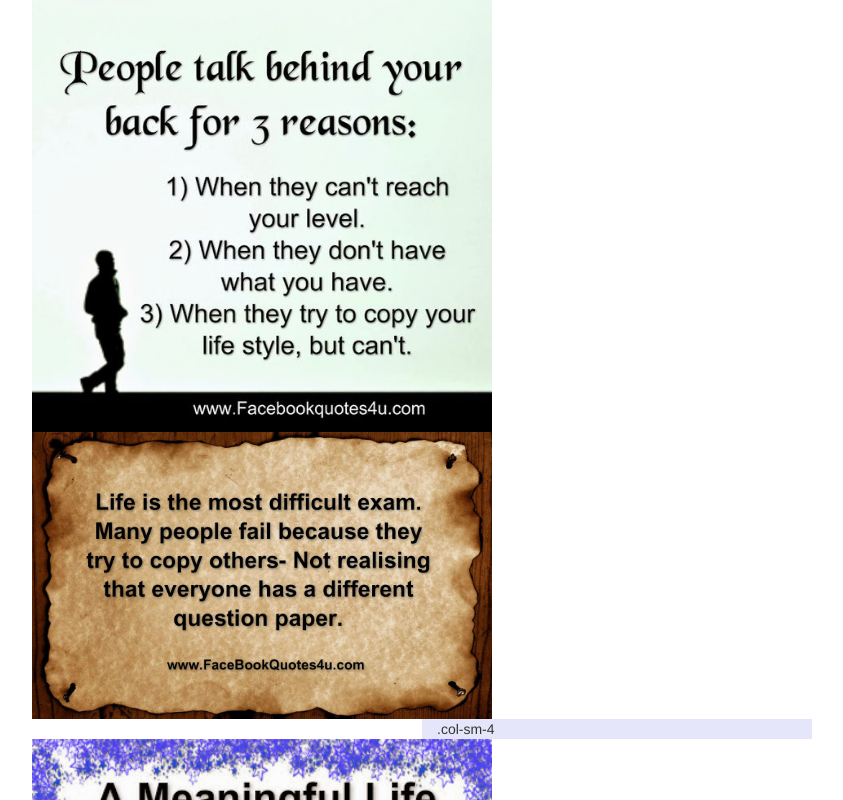
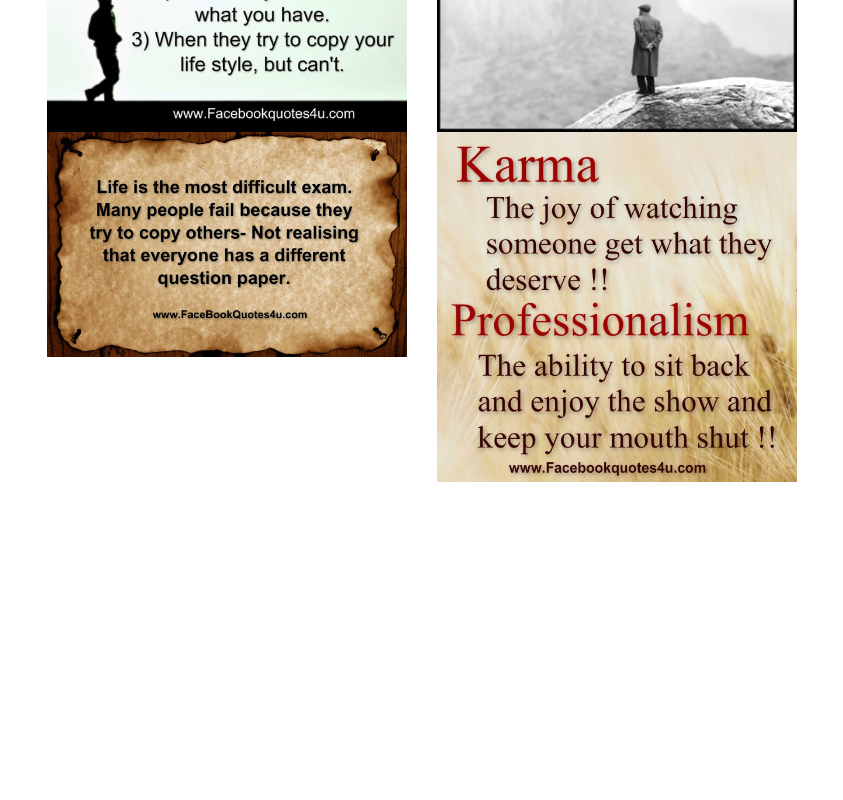
Before and after one commit to rodarodolfo/IdiomTrendsPage3.github.io, a plain HTML site: page index.html in a window 1280 px wide. Shown: the part 1140-1940 px from the top of the page, without its empty margins (23-866 px from the left). After the commit the page ends 1622 px from the top, so only its background shows below. Drawn offline with nearby package versions, Linux system fonts and the light colour scheme.

Commit message:
Update index.html

```diff
--- a/index.html
+++ b/index.html
@@ -34,19 +34,19 @@
 
     <div class="container">
     <div class="row">
-    <div class="col-sm-4"></div>
+    <div class="col-sm-4">
       <img class="img-responsive" src="life1.jpg" alt="Chania" width="460" height="345">
       <img class="img-responsive" src="life2.jpg" alt="Chania" width="460" height="345">
       <img class="img-responsive" src="life3.jpg" alt="Chania" width="460" height="345">
       <img class="img-responsive" src="life4.jpg" alt="Chania" width="460" height="345">
-    <div class="col-sm-4"></div>
-    <div class="col-sm-4" style="background-color:lavender;">.col-sm-4</div>
+    </div>
 
-
+    <div class="col-sm-4">
   <img class="img-responsive" src="life5.jpg" alt="Chania" width="460" height="345">
   <img class="img-responsive" src="life6.jpg" alt="Chania" width="460" height="345">
   <img class="img-responsive" src="life7.jpg" alt="Chania" width="460" height="345">
-  <img class="img-responsive" src="life7.jpg" alt="Chania" width="460" height="345">
+  <img class="img-responsive" src="life8.jpg" alt="Chania" width="460" height="345">
+      </div>
     </div>
 </div>
 
```
